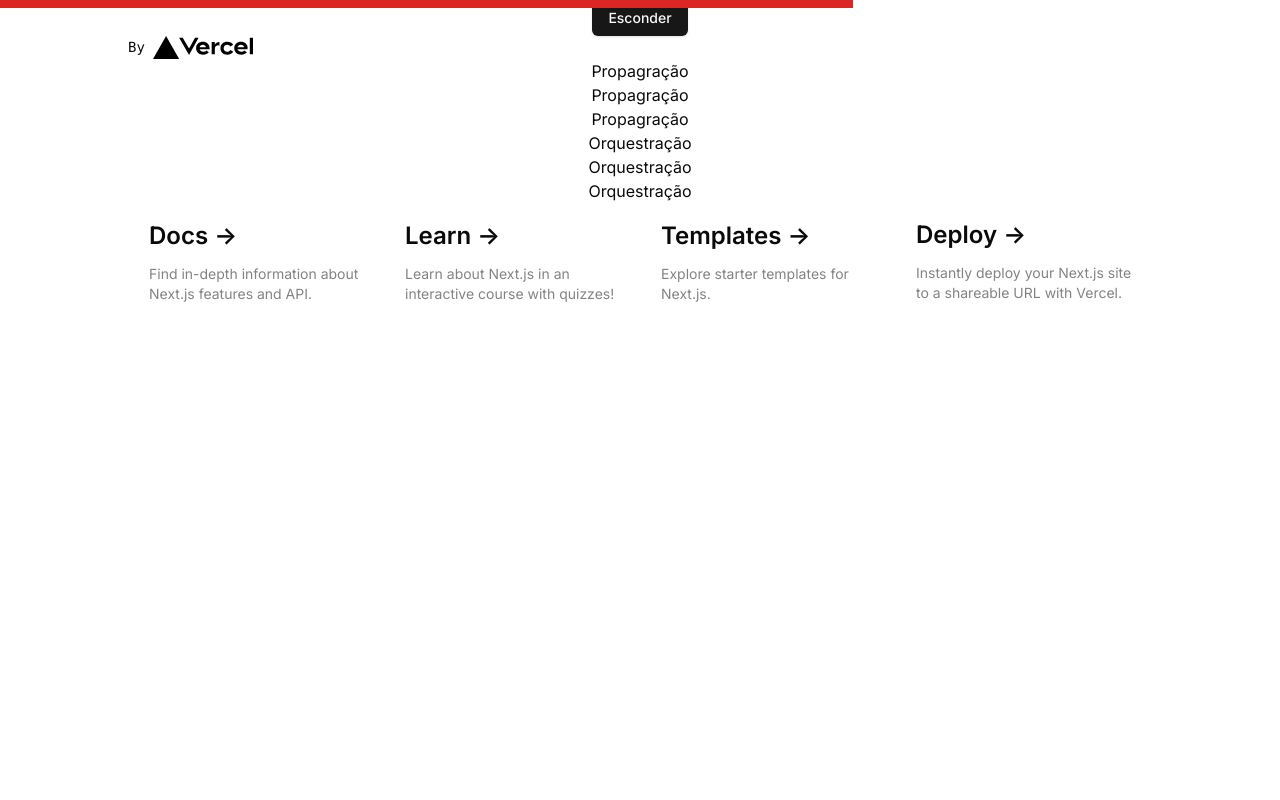
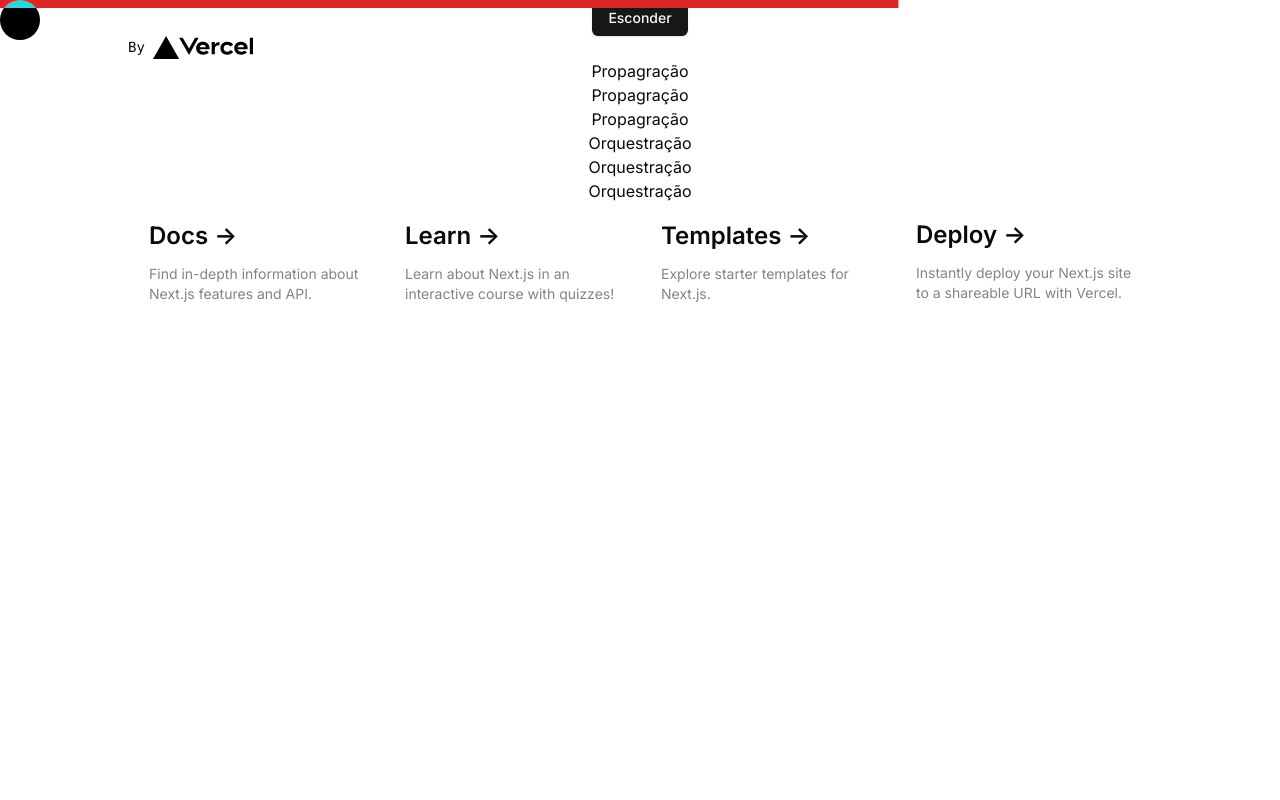
Before and after one commit to JheanAntunes/learn-framer, a Next.js app: page / in a window 1280 px wide. Shown: the top 800 px of the page. Built offline with nearby package versions, Linux system fonts and the light colour scheme.

Commit message:
:sparkles:	feat: add animation custom-cursor

```diff
--- a/src/app/page.tsx
+++ b/src/app/page.tsx
@@ -11,6 +11,7 @@
 import ExampleInView from "@/components/docs/example-in-view";
 import ExampleHookUseAnimate from "@/components/docs/example-hook-use-animate";
 import ExampleReorder from "@/components/docs/example-reorder";
+import ExampleCustomCursor from "@/components/docs/example-custom-cursor";
 
 // Notificar quando o componente (motion) é desmontado ou está na árvore.
 // Adiar a desmontagem do componente (motion) até que a operação (animação) seja concluída.
@@ -89,6 +90,7 @@
       <ExampleInView />
       <ExampleHookUseAnimate />
       <ExampleReorder />
+      <ExampleCustomCursor />
     </main>
   );
 }
--- /dev/null
+++ b/src/components/docs/example-custom-cursor.tsx
@@ -0,0 +1,19 @@
+"use client";
+import React, { useEffect, useState } from "react";
+import { motion } from "framer-motion";
+import { useCustomCursor } from "@/hooks/use-custom-cursor";
+
+const ExampleCustomCursor = () => {
+  const { sizeCursor, x, y } = useCustomCursor();
+
+  return (
+    <div className="h-svh w-full">
+      <motion.div
+        style={{ width: sizeCursor, height: sizeCursor, x, y }}
+        className="fixed left-0 top-0 pointer-events-none mix-blend-difference rounded-full bg-white"
+      />
+    </div>
+  );
+};
+
+export default ExampleCustomCursor;
--- /dev/null
+++ b/src/hooks/use-custom-cursor.tsx
@@ -0,0 +1,35 @@
+"use client";
+import { useMotionValue, useSpring } from "framer-motion";
+import { useEffect } from "react";
+
+export const useCustomCursor = () => {
+  const sizeCursor = 40;
+  const { x, y } = {
+    x: useMotionValue(0),
+    y: useMotionValue(0),
+  };
+
+  const smoothOptions = {
+    damping: 20,
+    stiffness: 300,
+    mass: 0.5,
+  };
+
+  const { xSpring, ySpring } = {
+    xSpring: useSpring(x, smoothOptions),
+    ySpring: useSpring(y, smoothOptions),
+  };
+  useEffect(() => {
+    const handleMouseMove = (e: MouseEvent) => {
+      const { clientX, clientY } = e;
+      x.set(clientX - sizeCursor / 2);
+      y.set(clientY - sizeCursor / 2);
+    };
+    window.addEventListener("mousemove", handleMouseMove);
+    return () => {
+      window.removeEventListener("mousemove", handleMouseMove);
+    };
+  }, [x, y]);
+
+  return { x: xSpring, y: ySpring, sizeCursor };
+};
```
